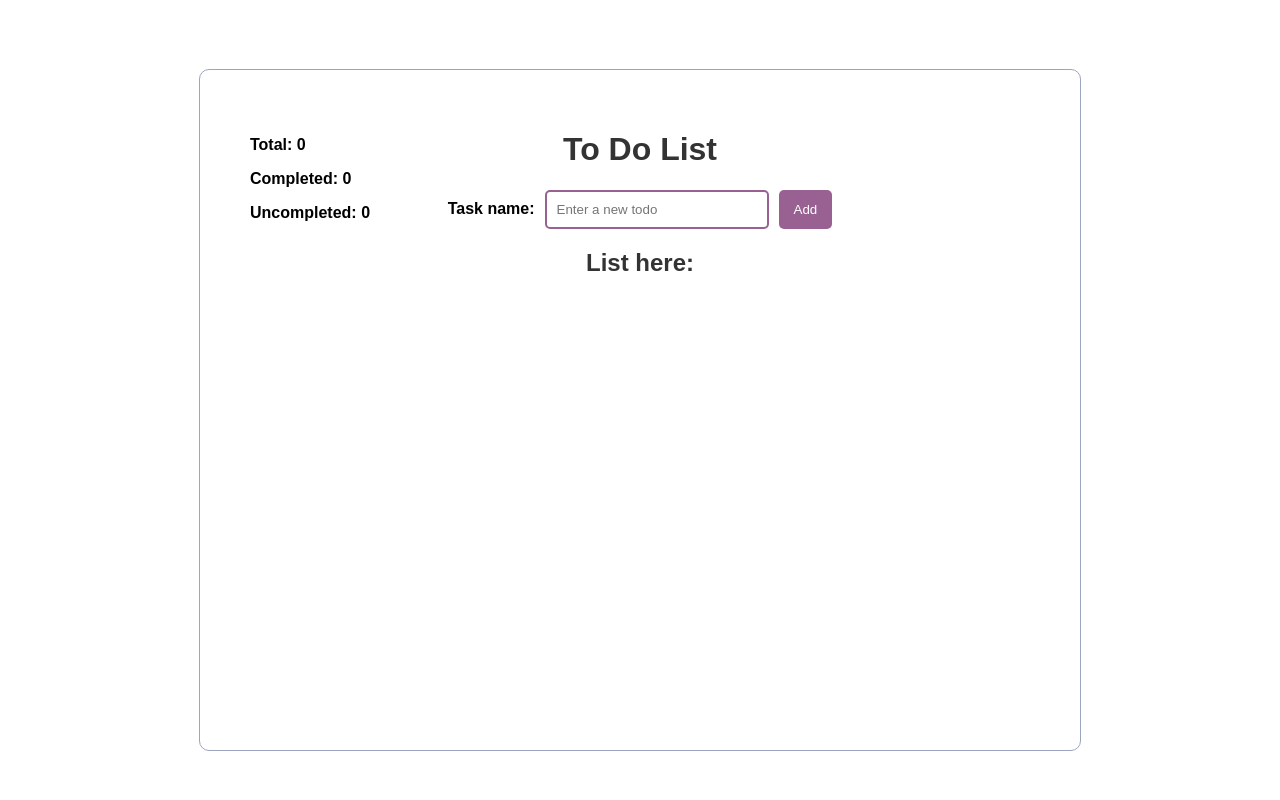
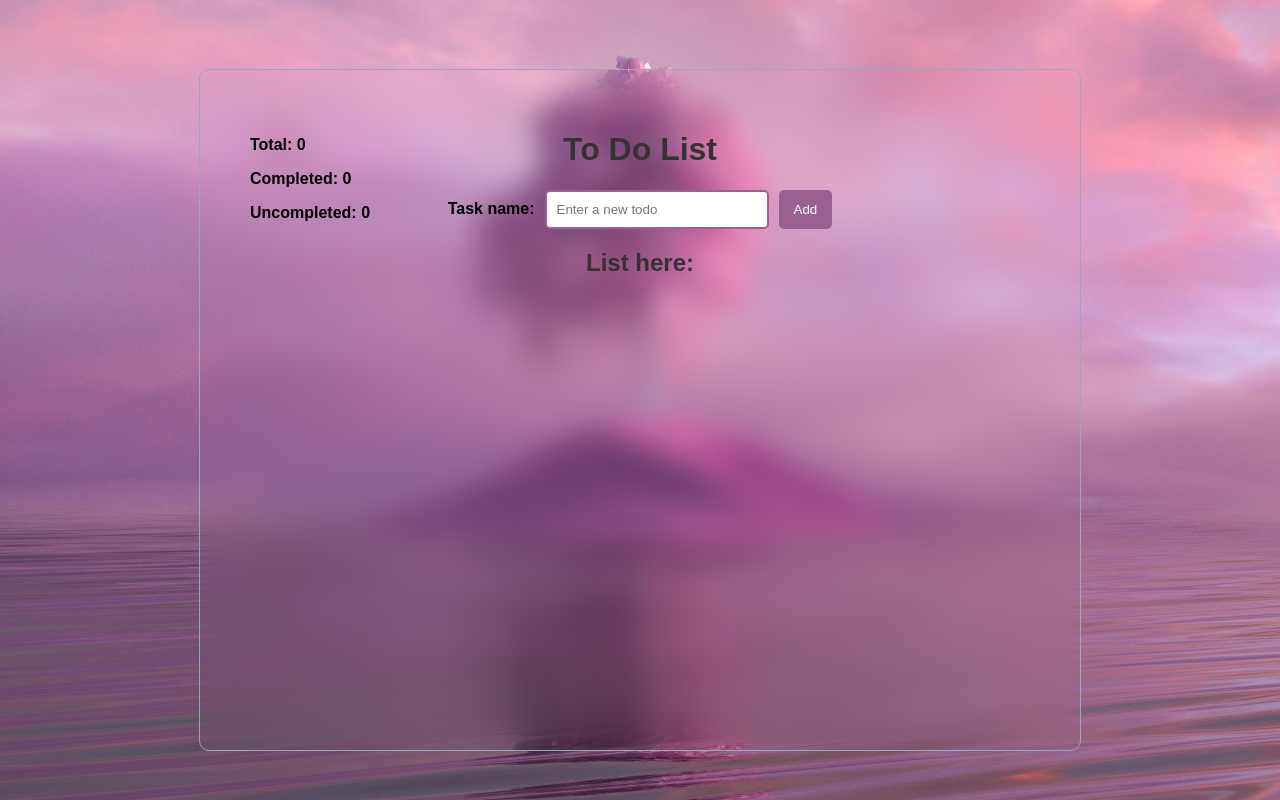
Before and after one commit to etharalrehaili/todo, a plain HTML site: page index.html in a window 1280 px wide. Drawn offline with Linux system fonts and the light colour scheme.

Commit message:
Update style.css

```diff
--- a/style.css
+++ b/style.css
@@ -5,7 +5,7 @@ body {
     align-items: center;
     height: 100vh;
     margin: 0;
-    background: url(./images/background.jpg) no-repeat;
+    background: url(./background.jpg) no-repeat;
     background-position: center;
     background-size: cover;
   }
```
